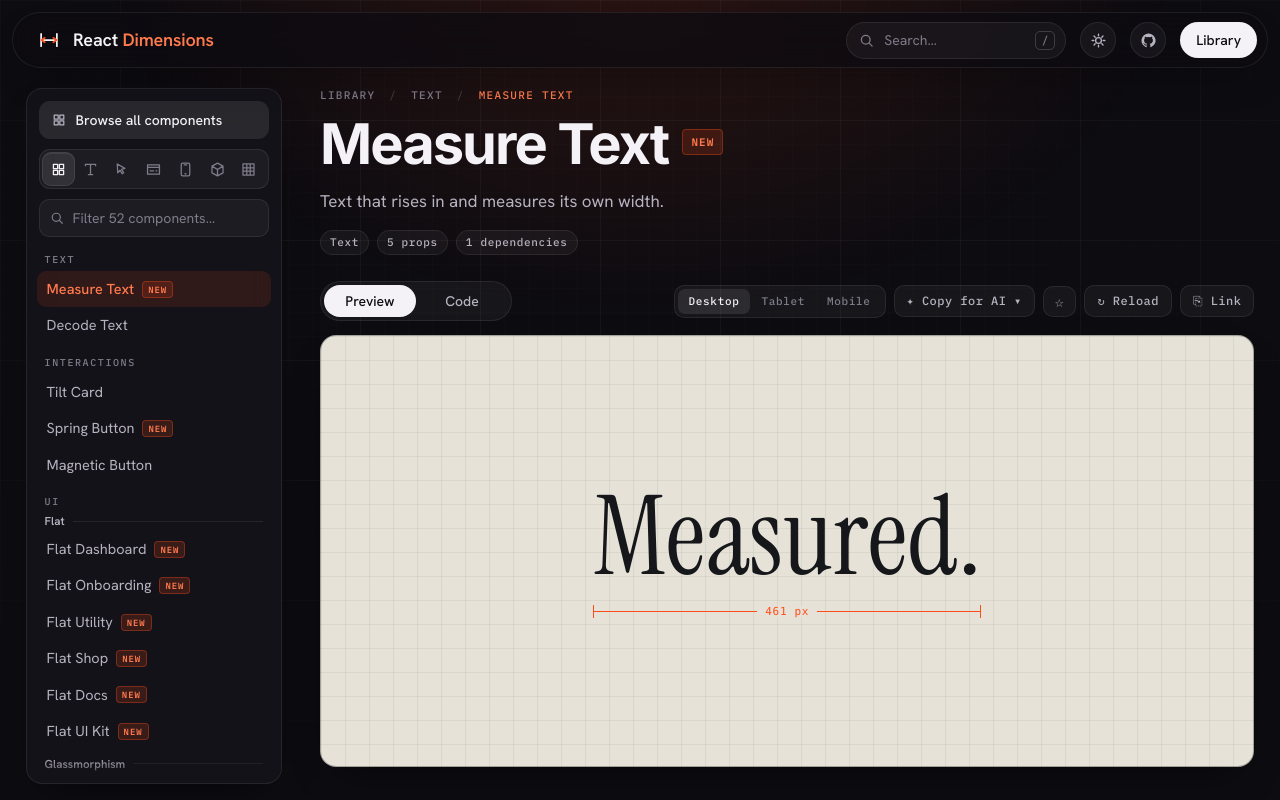
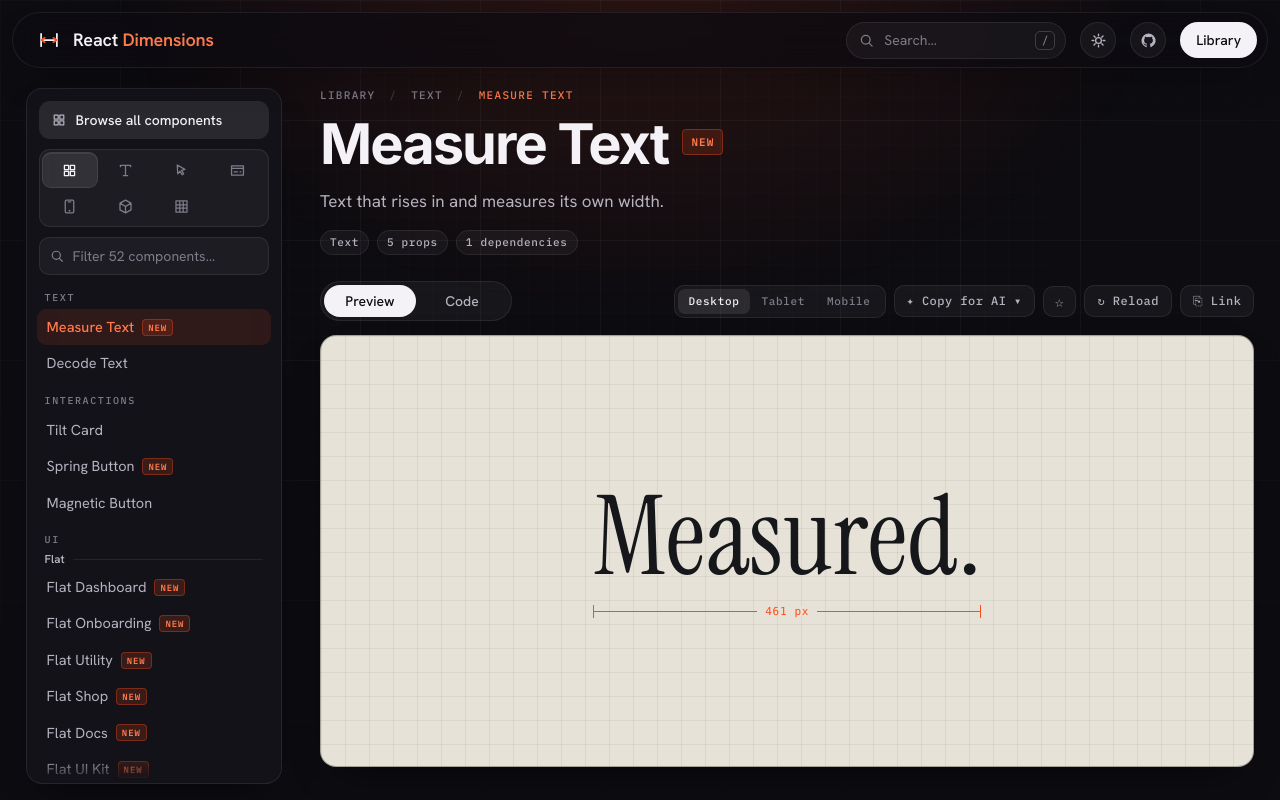
Before and after one commit to jasonkishore82/reactdimensions-fork, a React (Vite) app in the folder dimensions-ui/: page /library/measure-text in a window 1280 px wide. Shown: the top 800 px of the page. Built offline with nearby package versions, Linux system fonts and the light colour scheme.

Commit message:
Lay out the sidebar category icons as a 4 x 2 grid
The highlight now slides by column and row. Seven icons fill the grid
with one cell free for a future section.

Co-Authored-By: Claude Opus 5.5 <noreply@anthropic.com>
Claude-Session: https://claude.ai/code/session_011tD34XL34ZPQvN5qXUzfNB

```diff
--- a/dimensions-ui/src/library/Library.jsx
+++ b/dimensions-ui/src/library/Library.jsx
@@ -298,7 +298,7 @@ function Sidebar({ active, open, onClose, favs, category }) {
             </svg>
             Browse all components
           </Link>
-          <div className="cat-picker" role="tablist" aria-label="Category" style={{ '--n': tabs.length, '--i': tabs.indexOf(cat) }}>
+          <div className="cat-picker" role="tablist" aria-label="Category" style={{ '--col': Math.max(0, tabs.indexOf(cat)) % 4, '--row': Math.floor(Math.max(0, tabs.indexOf(cat)) / 4) }}>
             <span className="pill-bg" aria-hidden="true" />
             {tabs.map((t) => (
               <button key={t} role="tab" aria-selected={cat === t} aria-label={t} title={t} onClick={() => { onClose(); navigate(`/library/c/${catSlug(t)}`) }}>
--- a/dimensions-ui/src/library/library.css
+++ b/dimensions-ui/src/library/library.css
@@ -131,28 +131,32 @@
 .cat-picker {
   position: relative;
   display: grid;
-  grid-template-columns: repeat(var(--n), 1fr);
+  grid-template-columns: repeat(4, 1fr);
+  grid-auto-rows: 34px;
+  gap: 2px;
   padding: 3px;
   border-radius: 11px;
   background: var(--glass);
   border: 1px solid var(--line);
 }
+/* sliding highlight: moves across the 4 x 2 grid by column and row */
 .cat-picker .pill-bg {
   position: absolute;
   top: 3px;
-  bottom: 3px;
   left: 3px;
-  width: calc((100% - 6px) / var(--n));
+  width: calc((100% - 6px - 3 * 2px) / 4);
+  height: 34px;
   border-radius: 8px;
   background: var(--glass-2);
   box-shadow: inset 0 1px 0 rgba(255, 255, 255, 0.08), 0 0 0 1px var(--line-strong);
-  transform: translateX(calc(var(--i) * 100%));
+  transform: translate(calc(var(--col) * (100% + 2px)), calc(var(--row) * (100% + 2px)));
   transition: transform 0.24s cubic-bezier(0.23, 1, 0.32, 1);
 }
 .cat-picker button {
   position: relative;
   z-index: 1;
-  height: 32px;
+  height: 34px;
+  border-radius: 8px;
   display: grid;
   place-items: center;
   border: 0;
```
